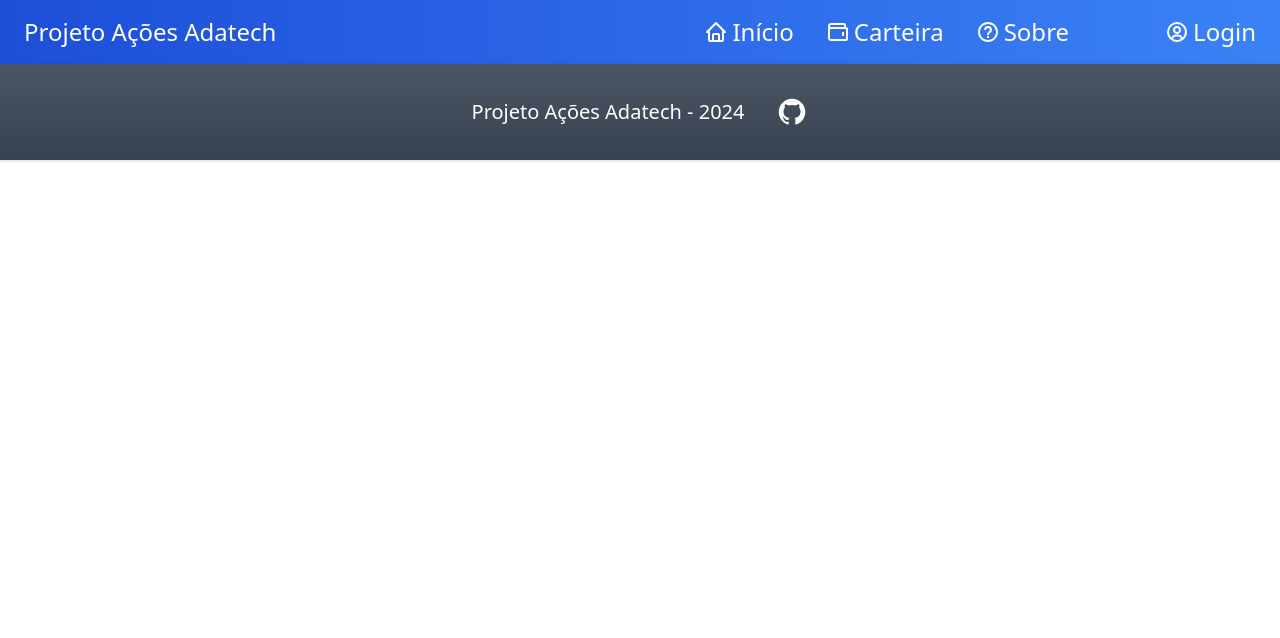
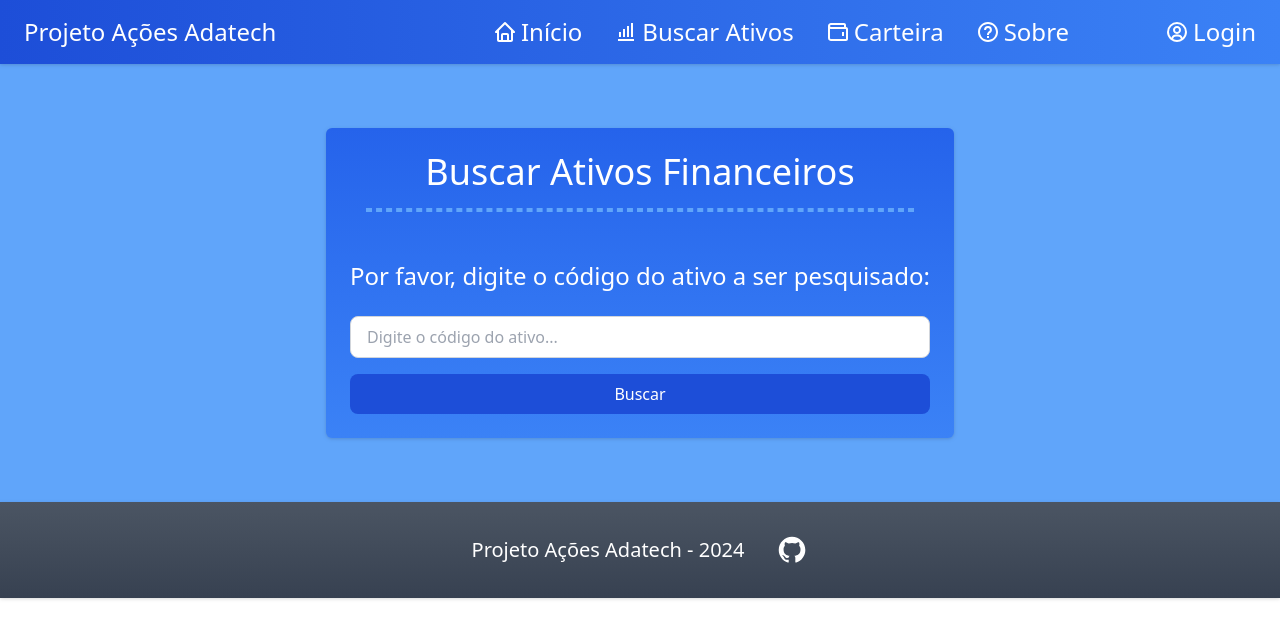
Before and after one commit to plasmus777/Projeto_Acoes_Adatech_React, a React (Vite) app: page /stocks in a window 1280 px wide. Shown: the top 638 px of the page. Built offline with nearby package versions, Linux system fonts and the light colour scheme.

Commit message:
Implementa Página de Busca de Ativos

```diff
--- a/package.json
+++ b/package.json
@@ -10,6 +10,7 @@
     "preview": "vite preview"
   },
   "dependencies": {
+    "axios": "^1.7.7",
     "projeto-acoes-adatech-react": "file:",
     "react": "^18.3.1",
     "react-dom": "^18.3.1",
--- a/src/App.tsx
+++ b/src/App.tsx
@@ -4,6 +4,7 @@ import { Route, Routes } from 'react-router-dom'
 import Footer from './components/footer/Footer'
 import About from './pages/About/About'
 import Home from './pages/Home/Home'
+import Stocks from './pages/Stocks/Stocks'
 
 function App() {
   return (
@@ -12,8 +13,8 @@ function App() {
       <div className="flex h-auto bg-blue-400">
         <Routes>
           <Route path="/" element={<Home/>} />
-          <Route path="/NavBar" element={<NavBar />} />
           <Route path="/about" element={<About />} />
+          <Route path="/stocks" element={<Stocks />} />
         </Routes>
       </div>
       <Footer />
--- a/src/components/navbar/NavBar.tsx
+++ b/src/components/navbar/NavBar.tsx
@@ -1,4 +1,4 @@
-import { BiHelpCircle, BiHome, BiUserCircle, BiWallet } from "react-icons/bi"
+import { BiBarChartAlt, BiHelpCircle, BiHome, BiSolidBarChartAlt2, BiSolidBarChartSquare, BiUserCircle, BiWallet } from "react-icons/bi"
 import { Link } from "react-router-dom"
 
 function NavBar() {
@@ -10,27 +10,31 @@ function NavBar() {
                 </div>
                 <div className="flex justify-between space-x-24 items-center">
                     <div className="flex justify-between space-x-8 items-center">
-                    <Link to="/" className="flex justify-between space-x-1 items-center">
-                            <BiHome size="24" color="white"/>
+                        <Link to="/" className="flex justify-between space-x-1 items-center">
+                            <BiHome size="24" color="white" />
                             <p className="text-2xl text-white">Início</p>
                         </Link>
-                            <Link to="/stocks" className="flex justify-between space-x-1 items-center">
-                                <BiWallet size="24" color="white"/>
-                                <p className="text-2xl text-white">Carteira</p>
-                            </Link>
+                        <Link to="/stocks" className="flex justify-between space-x-1 items-center">
+                            <BiBarChartAlt size="24" color="white" />
+                            <p className="text-2xl text-white">Buscar Ativos</p>
+                        </Link>
+                        <Link to="/wallet" className="flex justify-between space-x-1 items-center">
+                            <BiWallet size="24" color="white" />
+                            <p className="text-2xl text-white">Carteira</p>
+                        </Link>
                         <Link to="/about" className="flex justify-between space-x-1 items-center">
-                            <BiHelpCircle size="24" color="white"/>
+                            <BiHelpCircle size="24" color="white" />
                             <p className="text-2xl text-white">Sobre</p>
                         </Link>
                     </div>
                     <Link to="/users" className="flex justify-between space-x-1 items-center">
-                        <BiUserCircle size="24" color="white"/>
+                        <BiUserCircle size="24" color="white" />
                         <p className="text-2xl text-white">Login</p>
                     </Link>
                 </div>
             </div>
         </>
-        )
+    )
 }
 
 export default NavBar
--- /dev/null
+++ b/src/model/Relatorio.tsx
@@ -0,0 +1,16 @@
+interface Relatorio {
+    codigoNegociacao: string;
+    codigoExibicao: string;
+    descricao: string;
+    tipo: string;
+    precoAtual: number;
+    alteracao: number;
+    porcentagemAlteracao: number;
+    maiorPrecoDiario: number;
+    menorPrecoDiario: number;
+    precoAbertura: number;
+    precoFechamentoAnterior: number;
+    timestamp: number;
+}
+
+export default Relatorio
--- a/src/pages/Home/Home.tsx
+++ b/src/pages/Home/Home.tsx
@@ -14,7 +14,7 @@ function Home(){
                         </div>
 
                         <div className="bg-gradient-to-b from-blue-600 to-blue-500 rounded-md drop-shadow p-6 place-content-center grid grid-cols-1 gap-6">
-                            <Link to="/stocks" className="text-white text-4xl bg-blue-700 rounded-md drop-shadow p-6 hover:bg-blue-800 hover:text-gray-200">Cadastrar Ativo</Link>
+                            <Link to="/wallet" className="text-white text-4xl bg-blue-700 rounded-md drop-shadow p-6 hover:bg-blue-800 hover:text-gray-200">Cadastrar Ativo</Link>
                             <Link to="/users" className="text-white text-4xl bg-blue-700 rounded-md drop-shadow p-6 hover:bg-blue-800 hover:text-gray-200">Criar Usuário</Link>
                         </div>
                     </div>
--- /dev/null
+++ b/src/pages/Stocks/Stocks.tsx
@@ -0,0 +1,72 @@
+import { useState } from "react";
+import Relatorio from "../../model/Relatorio";
+import axios from "axios";
+
+function Stocks(){
+    const [codigo, setCodigo] = useState("");
+    const [resultado, setResultado] = useState<Relatorio | null>(null);
+    const [erro, setErro] = useState("");
+
+    const handleSearch = async (e: React.FormEvent) => {
+        e.preventDefault();
+        try {
+            setErro("");
+            const resposta = await axios.get<Relatorio>(`http://localhost:8080/api/v1/relatorios/${codigo}`);
+            setResultado(resposta.data);
+        } catch (err) {
+            setErro("Erro ao buscar dados da API. Tente novamente.");
+        }
+    };
+
+    return (
+        <>
+            <div className="grid grid-cols-1 gap-1 flex-auto justify-center">
+                <div className="flex justify-center space-x-8 px-6 py-16">
+                    <div className="bg-gradient-to-b from-blue-600 to-blue-500 rounded-md drop-shadow p-6">
+                        <p className="text-white text-4xl text-center">Buscar Ativos Financeiros</p>
+                        <div className="m-4 border-2 border-dashed border-blue-400"/>
+                        <p className="text-white text-2xl mt-12">Por favor, digite o código do ativo a ser pesquisado:</p>
+
+                        <form onSubmit={handleSearch} className="flex flex-col space-y-4 mt-6">
+                            <input
+                                type="text"
+                                value={codigo}
+                                onChange={(e) => setCodigo(e.target.value)}
+                                placeholder="Digite o código do ativo..."
+                                className="px-4 py-2 border border-gray-300 rounded-lg focus:outline-none focus:ring focus:border-blue-300"
+                            />
+                            <button
+                                type="submit"
+                                className="bg-blue-700 text-white py-2 rounded-lg hover:bg-blue-800 hover:text-gray-200"
+                            >
+                            Buscar
+                            </button>
+                        </form>
+
+                        {erro && <p className="text-red-500 mt-4">{erro}</p>}
+
+                        {resultado && (
+                            <div className="mt-6 bg-gray-100 p-4 rounded-lg">
+                            <h2 className="text-xl font-bold">Resposta:</h2>
+                            <p><strong>Código de Negociação:</strong> {resultado.codigoNegociacao}</p>
+                            <p><strong>Código de Exibição:</strong> {resultado.codigoExibicao}</p>
+                            <p><strong>Descrição:</strong> {resultado.descricao}</p>
+                            <p><strong>Tipo:</strong> {resultado.tipo}</p>
+                            <p><strong>Preço Atual:</strong> {resultado.precoAtual} $</p>
+                            <p><strong>Alteração:</strong> {resultado.alteracao} $</p>
+                            <p><strong>Porcentagem de Alteração:</strong> {resultado.porcentagemAlteracao} %</p>
+                            <p><strong>Maior Preço Diário:</strong> {resultado.maiorPrecoDiario} $</p>
+                            <p><strong>Menor Preço Diário:</strong> {resultado.menorPrecoDiario} $</p>
+                            <p><strong>Preço de Abertura:</strong> {resultado.precoAbertura} $</p>
+                            <p><strong>Preço de Fechamento Anterior:</strong> {resultado.precoFechamentoAnterior} $</p>
+                            <p><strong>Timestamp:</strong> {new Date(resultado.timestamp * 1000).toLocaleString()}</p>
+                            </div>
+                        )}
+                    </div>
+                </div>
+            </div>
+        </>
+    )
+}
+
+export default Stocks
```
Also changed, not shown: 1 other file (tests, documents, lock files or other folders).
